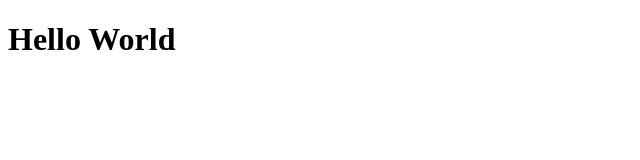
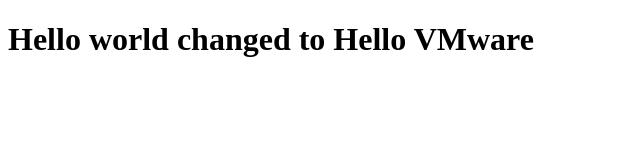
Before and after one commit to pr149617/helloworld, a plain HTML site: page index.html in a window 1280 px wide. Shown: the whole page, without its empty margins (0-640 px from the left). Drawn offline with Linux system fonts and the light colour scheme.

Commit message:
Update index.html

```diff
--- a/index.html
+++ b/index.html
@@ -6,6 +6,6 @@
     <title>Hello world changed to Hello VMware</title>
 </head>
 <body>
-    <h1>Hello World</h1>
+    <h1>Hello world changed to Hello VMware</h1>
 </body>
 </html>
```
